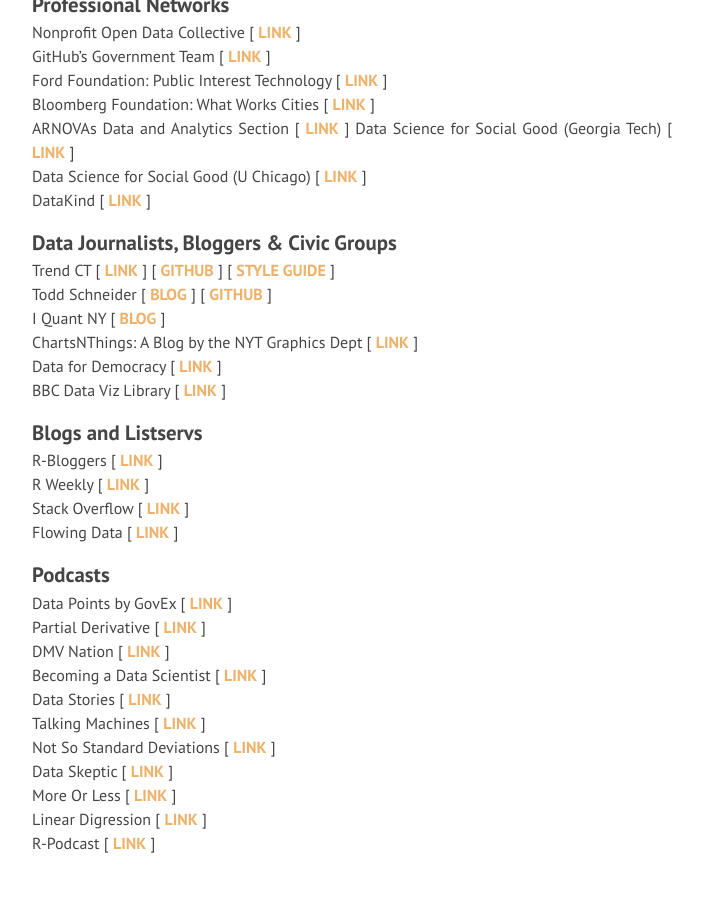
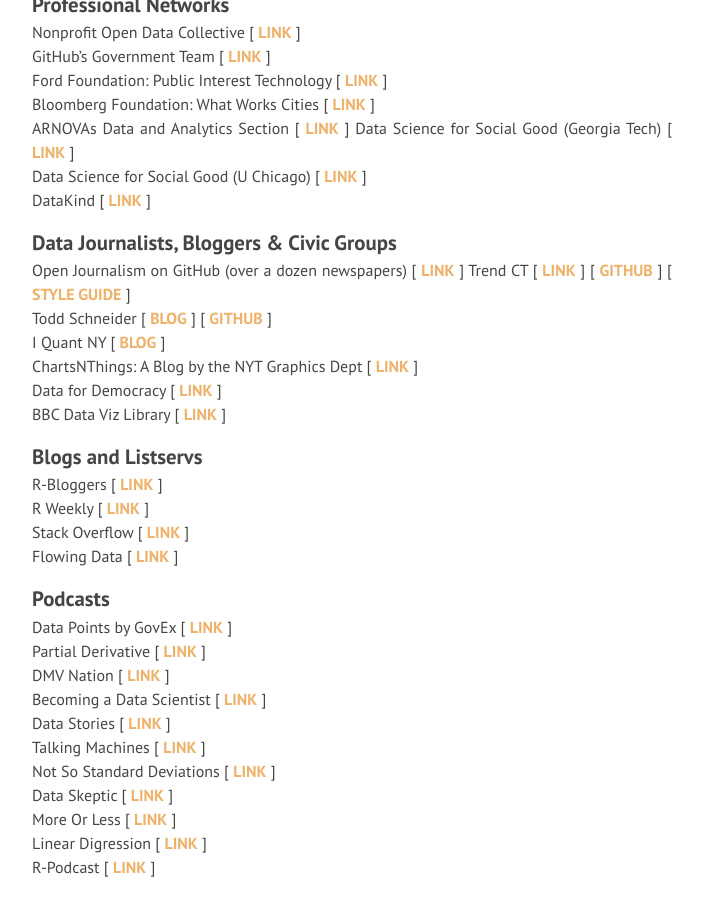
Before and after one commit to DS4PS/ds4ps.github.io, a Jekyll site: the page built from discuss.md, in a window 1280 px wide and 900 px high, scrolled down 1051 px. Shown: the whole window, without its empty margins (288-991 px from the left). Built offline with Jekyll 4.4.1, drawn with Linux system fonts in a browser that asks for light colours; nearby versions of some CDN libraries; library files that are not in the unit come from our copies.

Commit message:
Update discuss.md

```diff
--- a/discuss.md
+++ b/discuss.md
@@ -53,6 +53,7 @@
 
 ### Data Journalists, Bloggers & Civic Groups
 
+Open Journalism on GitHub (over a dozen newspapers) [ [link](https://github.com/collections/open-journalism) ]
 Trend CT [ [link](https://trendct.org/) ] [ [github](https://github.com/trendct-data) ] [ [style guide](https://github.com/trendct/data/tree/master/data-repo-styleguide) ]
 Todd Schneider [ [blog](http://toddwschneider.com/) ] [ [github](https://github.com/toddwschneider) ]
 I Quant NY [ [blog](http://iquantny.tumblr.com/) ]
```
